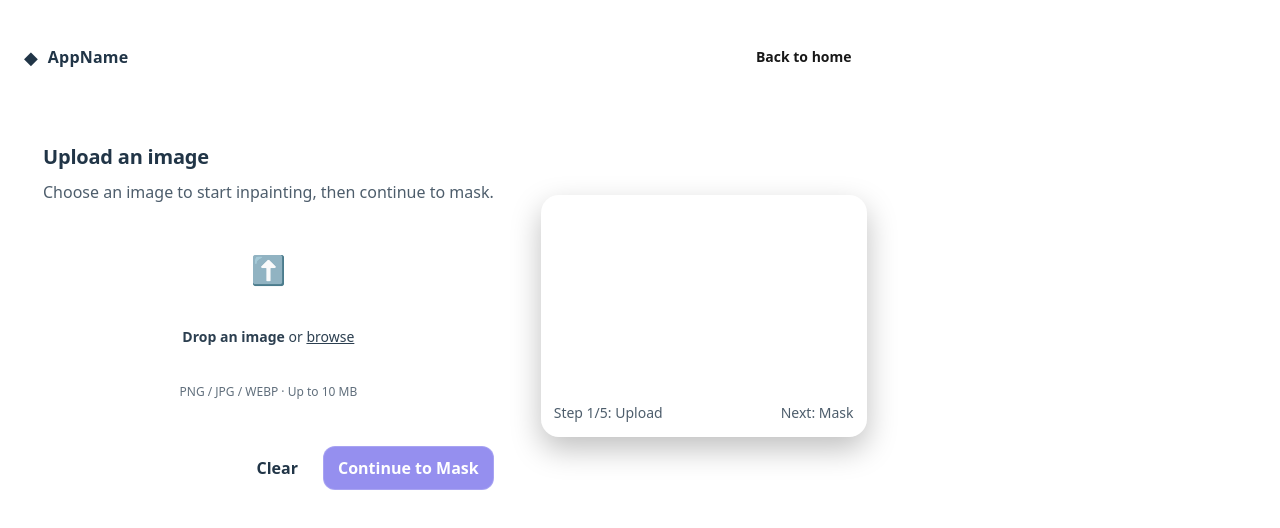
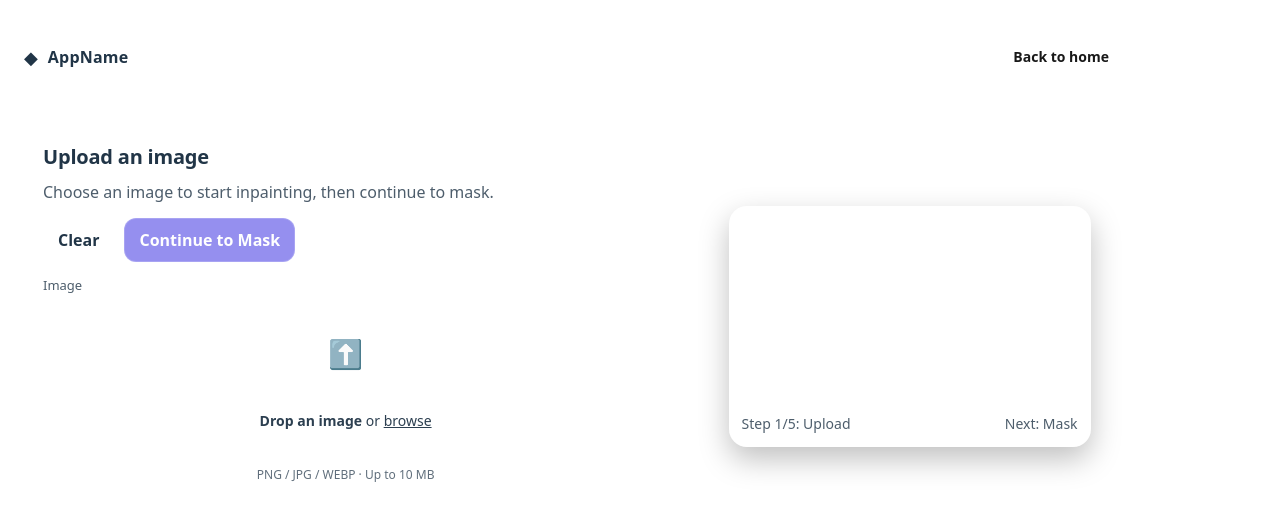
Before and after one commit to Chiehling0214/One-Click-Photo-Repair-with-Diffusion, a React (Vite) app in the folder frontend/: page / in a window 1280 px wide. Both pictures are taken after a click on the button "Start using AppName". Shown: the top 528 px of the page. Built offline with nearby package versions, Linux system fonts and the light colour scheme.

Commit message:
Update README and enhance frontend styling

```diff
--- a/frontend/src/App.css
+++ b/frontend/src/App.css
@@ -187,6 +187,11 @@
   box-shadow: 0 12px 30px rgba(0,0,0,0.25);
 }
 
+.heroMock .mockCard{
+  width: 100%;
+  max-width: 360px;
+}
+
 .mockTop{
   display: flex;
   gap: 8px;
@@ -344,3 +349,73 @@
   from { transform: rotate(0deg); }
   to { transform: rotate(360deg); }
 }
+
+.subtitle {
+  margin: 0;
+  opacity: 0.8;
+  font-size: 14px;
+  line-height: 1.6;
+}
+
+/* Upload dropzone uses same border language as .panel/.card */
+.uploadDropzone{
+  border: 1px dashed rgba(255,255,255,0.22);
+  border-radius: 18px;
+  padding: 16px;
+  cursor: pointer;
+  background: rgba(255,255,255,0.03);
+}
+
+.uploadDropzone.active{
+  border-color: rgba(255,255,255,0.45);
+  background: rgba(255,255,255,0.06);
+}
+
+.uploadPlaceholder{
+  min-height: 180px;
+  display: grid;
+  place-items: center;
+  text-align: center;
+  gap: 8px;
+  opacity: 0.95;
+}
+
+.uploadIcon{ font-size: 28px; }
+.uploadHintLine{ font-size: 14px; }
+.uploadLinkLike{ text-decoration: underline; }
+.uploadSmallHint{ font-size: 12px; opacity: 0.75; }
+
+.uploadPreviewWrap{
+  display: grid;
+  grid-template-columns: 140px 1fr;
+  gap: 14px;
+  align-items: center;
+}
+
+.uploadPreviewImg{
+  width: 140px;
+  height: 140px;
+  object-fit: cover;
+  border-radius: 14px;
+  border: 1px solid rgba(255,255,255,0.14);
+}
+
+.uploadPreviewMeta{ overflow: hidden; }
+.uploadFileName{
+  font-weight: 700;
+  white-space: nowrap;
+  overflow: hidden;
+  text-overflow: ellipsis;
+}
+
+.uploadFileInfo{ margin-top: 6px; font-size: 12px; opacity: 0.75; }
+
+.uploadError{
+  margin-top: 10px;
+  padding: 10px 12px;
+  border-radius: 12px;
+  border: 1px solid rgba(255,80,80,0.35);
+  background: rgba(255,80,80,0.10);
+  color: #ffb4b4;
+  font-size: 13px;
+}
--- a/frontend/src/App.jsx
+++ b/frontend/src/App.jsx
@@ -65,7 +65,7 @@ export default function App() {
             </div>
 
             <div className="heroMock">
-              <div className="mockCard" style={{ width: '100%', maxWidth: 420 }}>
+              <div className="mockCard">
                 <div className="mockTop">
                   <div className="dot" />
                   <div className="dot" />
@@ -139,7 +139,7 @@ export default function App() {
             </div>
 
             <div className="heroMock">
-              <div className="mockCard" style={{ width: '100%', maxWidth: 420 }}>
+              <div className="mockCard">
                 <div className="mockTop">
                   <div className="dot" />
                   <div className="dot" />
@@ -217,8 +217,8 @@ export default function App() {
             </div>
 
             <div className="heroMock">
-              <div className="mockCard" style={{ width: '100%', maxWidth: 420 }}>
-                <div className="mockTop">
+            <div className="mockCard">
+              <div className="mockTop">
                   <div className="dot" />
                   <div className="dot" />
                   <div className="dot" />
@@ -279,7 +279,7 @@ export default function App() {
             </div>
 
             <div className="heroMock">
-              <div className="mockCard" style={{ width: '100%', maxWidth: 420 }}>
+              <div className="mockCard">
                 <div className="mockTop">
                   <div className="dot" />
                   <div className="dot" />
@@ -330,7 +330,7 @@ export default function App() {
             </div>
 
             <div className="heroMock">
-              <div className="mockCard" style={{ width: '100%', maxWidth: 420 }}>
+              <div className="mockCard">
                 <div className="mockTop">
                   <div className="dot" />
                   <div className="dot" />
--- a/frontend/src/components/ImageUpload.jsx
+++ b/frontend/src/components/ImageUpload.jsx
@@ -7,6 +7,7 @@ export default function ImageUpload({
   maxSizeMB = 10,
   onChange,      // (file) => void
   onContinue,    // ({ file, previewUrl }) => void
+  onBack,        // optional () => void
 }) {
   const inputRef = useRef(null)
   const [file, setFile] = useState(null)
@@ -47,7 +48,6 @@ export default function ImageUpload({
   )
 
   const onPick = useCallback(() => inputRef.current?.click(), [])
-
   const onInputChange = useCallback(
     (e) => {
       const f = e.target.files?.[0]
@@ -89,11 +89,44 @@ export default function ImageUpload({
   const continueDisabled = !file || !!error
 
   return (
-    <div style={styles.wrap}>
-      <div style={styles.head}>
+    <div style={styles.shell}>
+      {/* topRow: matches PromptPicker */}
+      <div style={styles.topRow}>
+        <div>
           <h2 style={styles.title}>{title}</h2>
           <p style={styles.subtitle}>{subtitle}</p>
         </div>
+
+        <div style={{ display: 'flex', gap: 10, alignItems: 'center', flexWrap: 'wrap' }}>
+          {onBack ? (
+            <button type="button" style={styles.ghostBtn} onClick={onBack}>
+              Back
+            </button>
+          ) : null}
+
+          <button
+            type="button"
+            style={styles.secondaryBtn}
+            onClick={clear}
+            disabled={!file && !previewUrl}
+          >
+            Clear
+          </button>
+
+          <button
+            type="button"
+            style={{ ...styles.primaryBtn, ...(continueDisabled ? styles.btnDisabled : null) }}
+            onClick={() => onContinue?.({ file, previewUrl })}
+            disabled={continueDisabled}
+          >
+            Continue to Mask
+          </button>
+        </div>
+      </div>
+
+      {/* field: label + content box, matches PromptPicker */}
+      <div style={styles.field}>
+        <div style={styles.fieldLabel}>Image</div>
 
         <div
           style={{
@@ -135,39 +168,36 @@ export default function ImageUpload({
         </div>
 
         {error ? <div style={styles.error}>{error}</div> : null}
-
-      <div style={styles.actions}>
-        <button type="button" style={styles.secondaryBtn} onClick={clear} disabled={!file && !previewUrl}>
-          Clear
-        </button>
-
-        <button
-          type="button"
-          style={{ ...styles.primaryBtn, ...(continueDisabled ? styles.btnDisabled : null) }}
-          onClick={() => onContinue?.({ file, previewUrl })}
-          disabled={continueDisabled}
-        >
-          Continue to Mask
-        </button>
       </div>
     </div>
   )
 }
 
 const styles = {
-  wrap: {
+  // Match PromptPicker shell
+  shell: {
     border: '1px solid rgba(255,255,255,0.14)',
     borderRadius: 18,
     padding: 18,
   },
-  head: { marginBottom: 12 },
+  topRow: {
+    display: 'flex',
+    justifyContent: 'space-between',
+    gap: 12,
+    flexWrap: 'wrap',
+    alignItems: 'flex-start',
+  },
   title: { margin: 0, fontSize: 20, letterSpacing: -0.2 },
-  subtitle: { margin: '8px 0 0', opacity: 0.8, lineHeight: 1.6 },
+  subtitle: { margin: '8px 0 0', opacity: 0.8, lineHeight: 1.6, maxWidth: 70 + 'ch' },
 
+  field: { marginTop: 14 },
+  fieldLabel: { fontSize: 13, opacity: 0.8, marginBottom: 10 },
+
+  // Make the dropzone look like PromptPicker's chipRow box language
   dropzone: {
     border: '1px dashed rgba(255,255,255,0.22)',
-    borderRadius: 18,
-    padding: 16,
+    borderRadius: 16,                   // same vibe as chipRow
+    padding: 12,                        // similar density
     cursor: 'pointer',
     background: 'rgba(255,255,255,0.03)',
   },
@@ -216,12 +246,7 @@ const styles = {
     fontSize: 13,
   },
 
-  actions: {
-    display: 'flex',
-    justifyContent: 'flex-end',
-    gap: 10,
-    marginTop: 14,
-  },
+  // Buttons match PromptPicker button styling
   primaryBtn: {
     padding: '10px 14px',
     borderRadius: 12,
@@ -240,5 +265,15 @@ const styles = {
     fontWeight: 700,
     cursor: 'pointer',
   },
+  ghostBtn: {
+    padding: '10px 14px',
+    borderRadius: 12,
+    border: '1px solid rgba(255,255,255,0.18)',
+    background: 'transparent',
+    color: 'inherit',
+    fontWeight: 700,
+    cursor: 'pointer',
+    opacity: 0.9,
+  },
   btnDisabled: { opacity: 0.6, cursor: 'not-allowed' },
 }
```
Also changed, not shown: 2 other files (tests, documents, lock files or other folders). Lines whose indentation alone changed are shown as unchanged.
